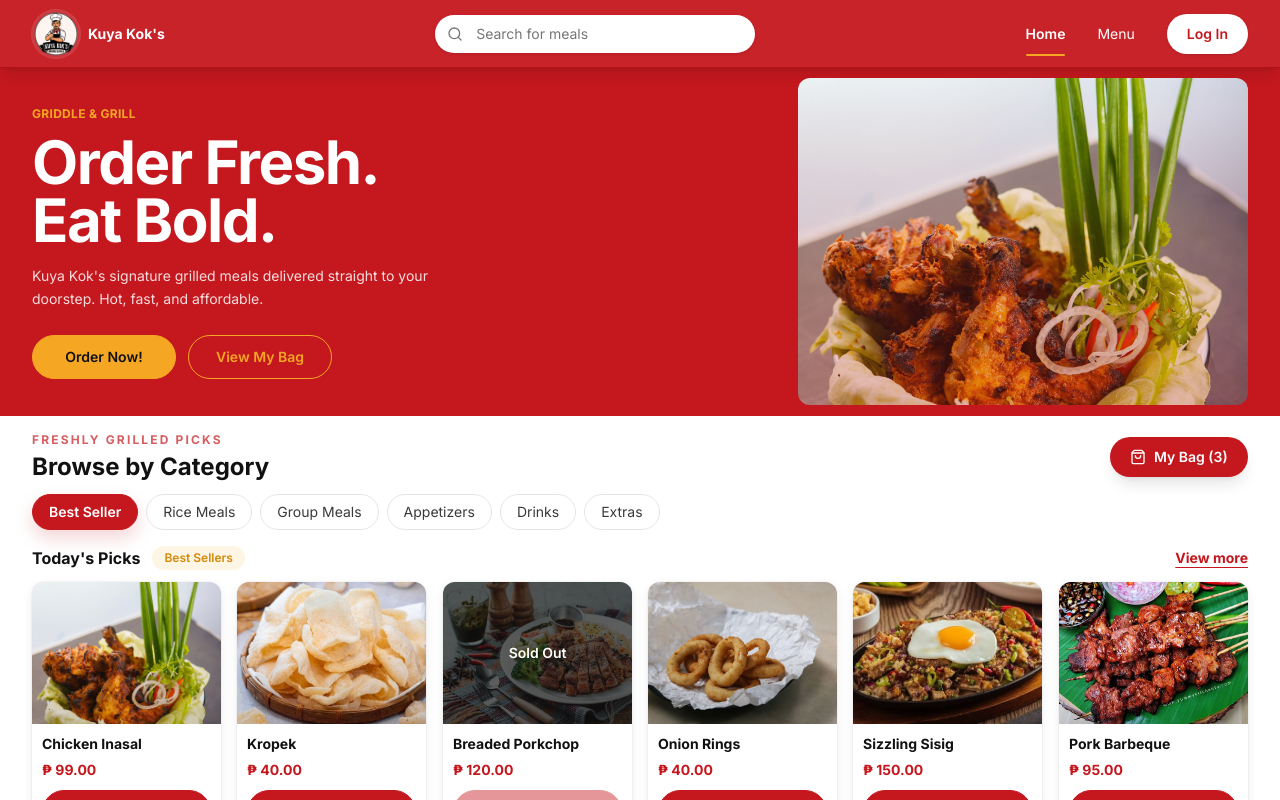
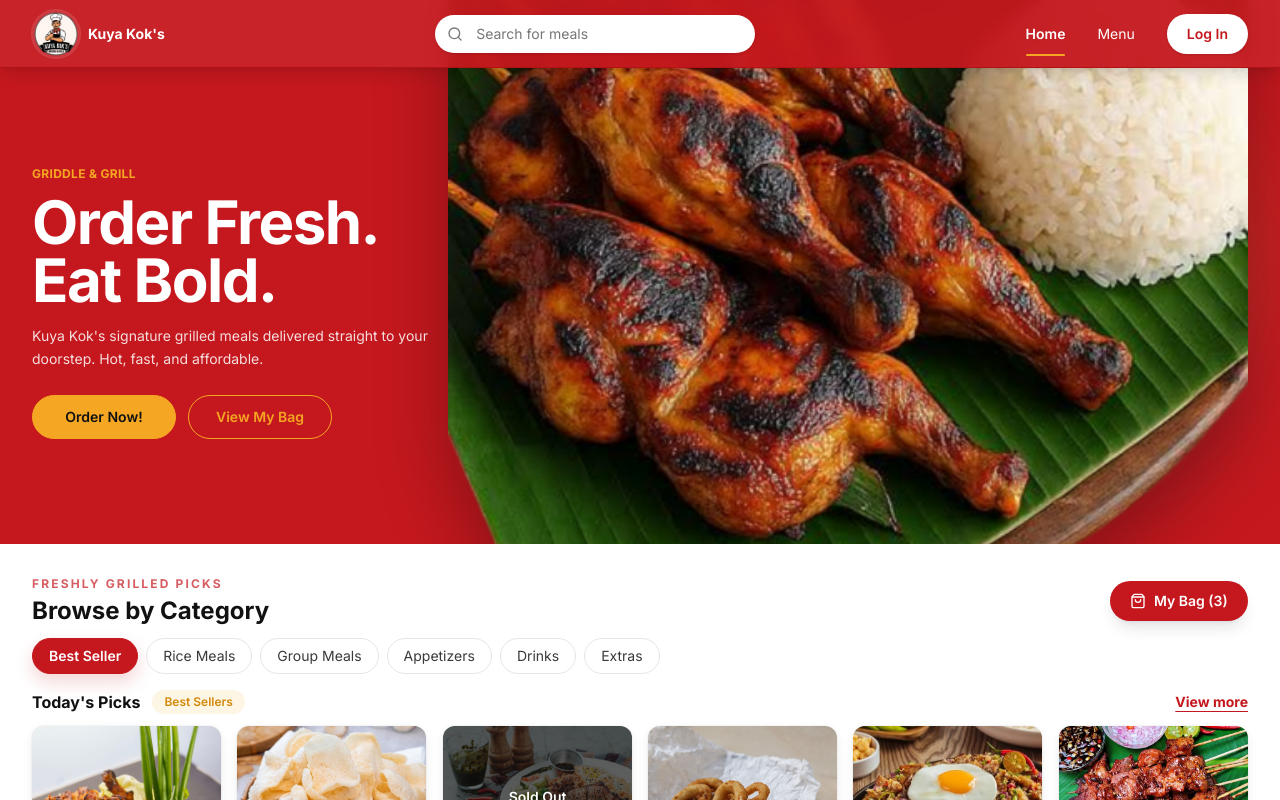
Before and after one commit to xKurty06/kokconnect, a Next.js app: page / in a window 1280 px wide. Shown: the top 800 px of the page. Built offline with nearby package versions, Linux system fonts and the light colour scheme.

Commit message:
Implement code changes to enhance functionality and improve performance

```diff
--- a/src/app/page.tsx
+++ b/src/app/page.tsx
@@ -13,45 +13,67 @@
         <div className="flex min-h-0 w-full flex-col">
           <SiteHeader active="home" variant="red" showSearch contained />
 
-          <section className="shrink-0 bg-brand py-6 text-white">
-            <div className={`${DESKTOP_CONTAINER} grid h-[300px] grid-cols-[1fr_450px] items-center gap-12`}>
-              <div className="home-hero-copy">
-                <p className="text-xs font-bold tracking-wide text-gold-warm">GRIDDLE &amp; GRILL</p>
+          <section className="relative z-10 shrink-0 overflow-visible bg-brand pt-6 text-white">
+            <div
+              className={`${DESKTOP_CONTAINER} grid min-h-[340px] grid-cols-[1fr_560px] items-center gap-12 pb-10`}
+            >
+              <div className="home-hero-copy relative z-20">
+                <p className="text-xs font-bold tracking-wide text-gold-warm">
+                  GRIDDLE &amp; GRILL
+                </p>
+
                 <h1 className="mt-3 max-w-xl text-6xl font-bold leading-[0.96] tracking-tight">
                   Order Fresh.
                   <br />
                   Eat Bold.
                 </h1>
+
                 <p className="mt-4 max-w-md text-sm leading-relaxed text-white/85">
-                  Kuya Kok&apos;s signature grilled meals delivered straight to your doorstep. Hot, fast, and affordable.
+                  Kuya Kok&apos;s signature grilled meals delivered straight to
+                  your doorstep. Hot, fast, and affordable.
                 </p>
+
                 <div className="mt-6 flex flex-wrap gap-3">
                   <ButtonLink href="/menu" variant="gold" className="min-w-36">
                     Order Now!
                   </ButtonLink>
-                  <ButtonLink href="/cart" variant="outline" className="min-w-36 border-gold-warm text-gold-warm hover:bg-brand-deep">
+
+                  <ButtonLink
+                    href="/cart"
+                    variant="outline"
+                    className="min-w-36 border-gold-warm text-gold-warm hover:bg-brand-deep"
+                  >
                     View My Bag
                   </ButtonLink>
                 </div>
               </div>
 
-              <div className="home-hero-media relative aspect-[11/8] overflow-hidden rounded-xl bg-brand-deep shadow-inner">
-                <Image
-                  src="/assets/grilled-chicken.jpg"
-                  alt="Freshly grilled chicken served with herbs and vegetables"
-                  fill
-                  sizes="450px"
-                  className="object-cover"
-                  priority
-                />
-                <div className="absolute inset-0 bg-gradient-to-t from-brand-deep/25 to-transparent" />
+              <div className="home-hero-media relative h-[420px] overflow-visible">
+                <div className="absolute right-6 top-8 h-64 w-64 rounded-full bg-gold-warm/20 blur-3xl" />
+                <div className="absolute bottom-6 right-16 h-72 w-72 rounded-full bg-black/15 blur-3xl" />
+                <div className="absolute right-0 top-6 h-[320px] w-[320px] rounded-full bg-white/8 blur-[90px]" />
+
+                <div className="absolute bottom-[-110px] right-0 z-30 h-[800px] w-[800px]">
+                  <div className="absolute bottom-[58px] left-1/2 h-14 w-[290px] -translate-x-1/2 rounded-full bg-black/25 blur-2xl" />
+                  <Image
+                    src="/assets/grilled-chicken-cutout.png"
+                    alt="Chicken Inasal"
+                    fill
+                    sizes="800px"
+                    priority
+                    className="object-contain drop-shadow-[0_30px_34px_rgba(0,0,0,0.30)]"
+                  />
+                </div>
               </div>
             </div>
           </section>
 
-          <CatalogClient />
+          <div className="relative z-20 -mt-2 bg-white pt-4">
+            <CatalogClient />
+          </div>
         </div>
       </main>
+
       <SiteFooter />
     </div>
   );
--- a/src/components/site-header.tsx
+++ b/src/components/site-header.tsx
@@ -39,7 +39,7 @@
   };
 
   return (
-    <header className={`${sticky ? "sticky top-0 z-50" : ""} h-[68px] border-b ${headerClass}`}>
+    <header className={`${sticky ? "sticky top-0" : "relative"} z-50 h-[68px] border-b ${headerClass}`}>
       <div className={innerClass}>
         <Link href="/" className="group flex shrink-0 items-center gap-2 text-sm font-bold" aria-label="Kuya Kok's home">
           <span className="grid size-12 place-items-center rounded-full bg-white/10 ring-1 ring-white/15 transition duration-200 group-hover:scale-[1.03] group-hover:bg-white/15">
```
Also changed, not shown: public/assets/grilled-chicken-cutout.png (added).
